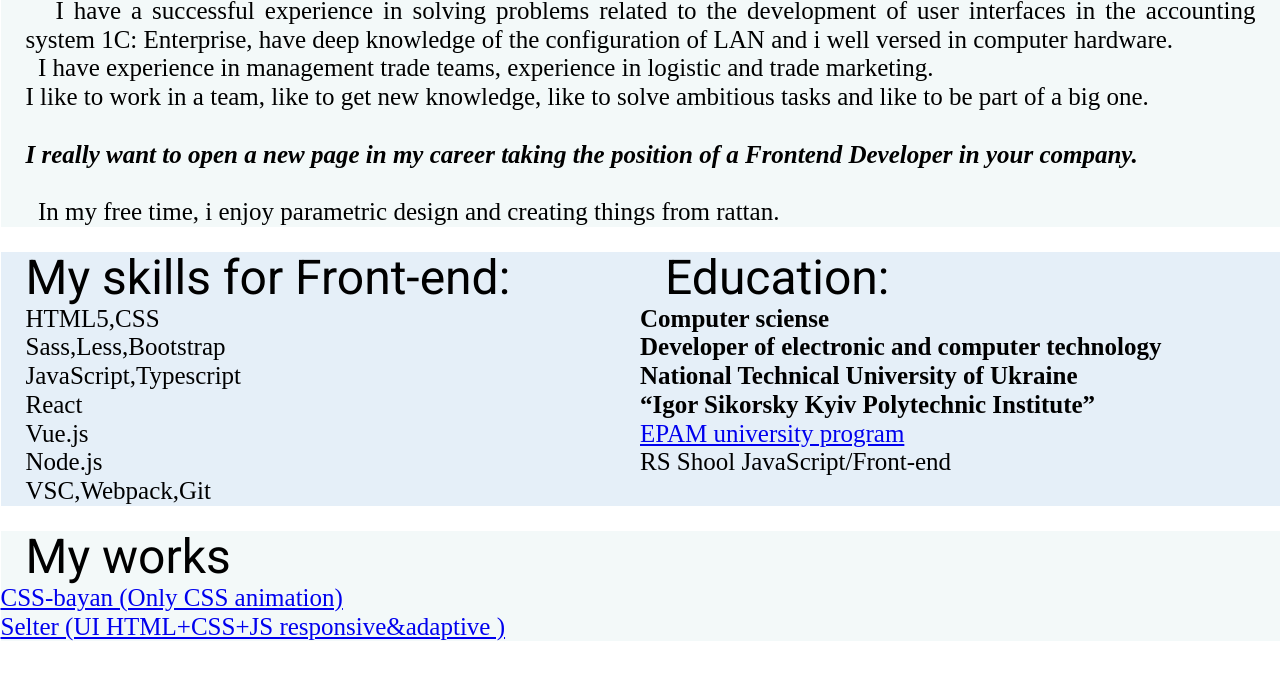
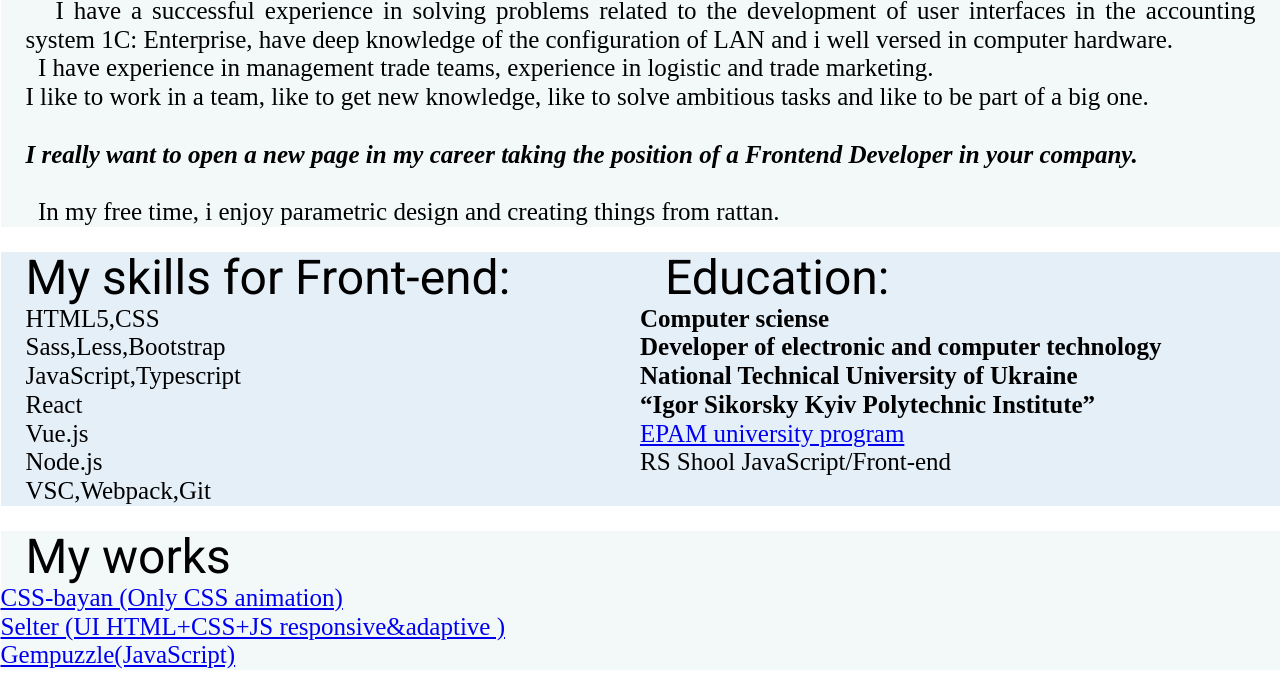
Before and after one commit to scerbina2016/Andrey-Scerbina-cv, a plain HTML site: page index.html in a window 1280 px wide. Shown: the part 458-1153 px from the top of the page. Before the commit the page ends 1124 px from the top, so only its background shows below. Drawn offline with nearby package versions, Linux system fonts and the light colour scheme.

Commit message:
fead: add gempuzzle

```diff
--- a/index.html
+++ b/index.html
@@ -75,6 +75,7 @@ I like to work in a team, like to get new knowledge, like to solve ambitious tas
                 <div class="works-title  skills-title">My works</div>
                 <div class="css-bayan"> <a href="https://scerbina2016.github.io/cssBayan/cssBayan/" target="_blank">CSS-bayan (Only CSS animation)</a></div>
                 <div class="css-bayan"> <a href="https://scerbina2016.github.io/shelter/" target="_blank">Selter (UI HTML+CSS+JS responsive&adaptive )</a></div>
+                <div class="css-bayan"> <a href="https://scerbina2016.github.io/gempuzzle/" target="_blank">Gempuzzle(JavaScript)</a></div>
 
 
             </section>
```
